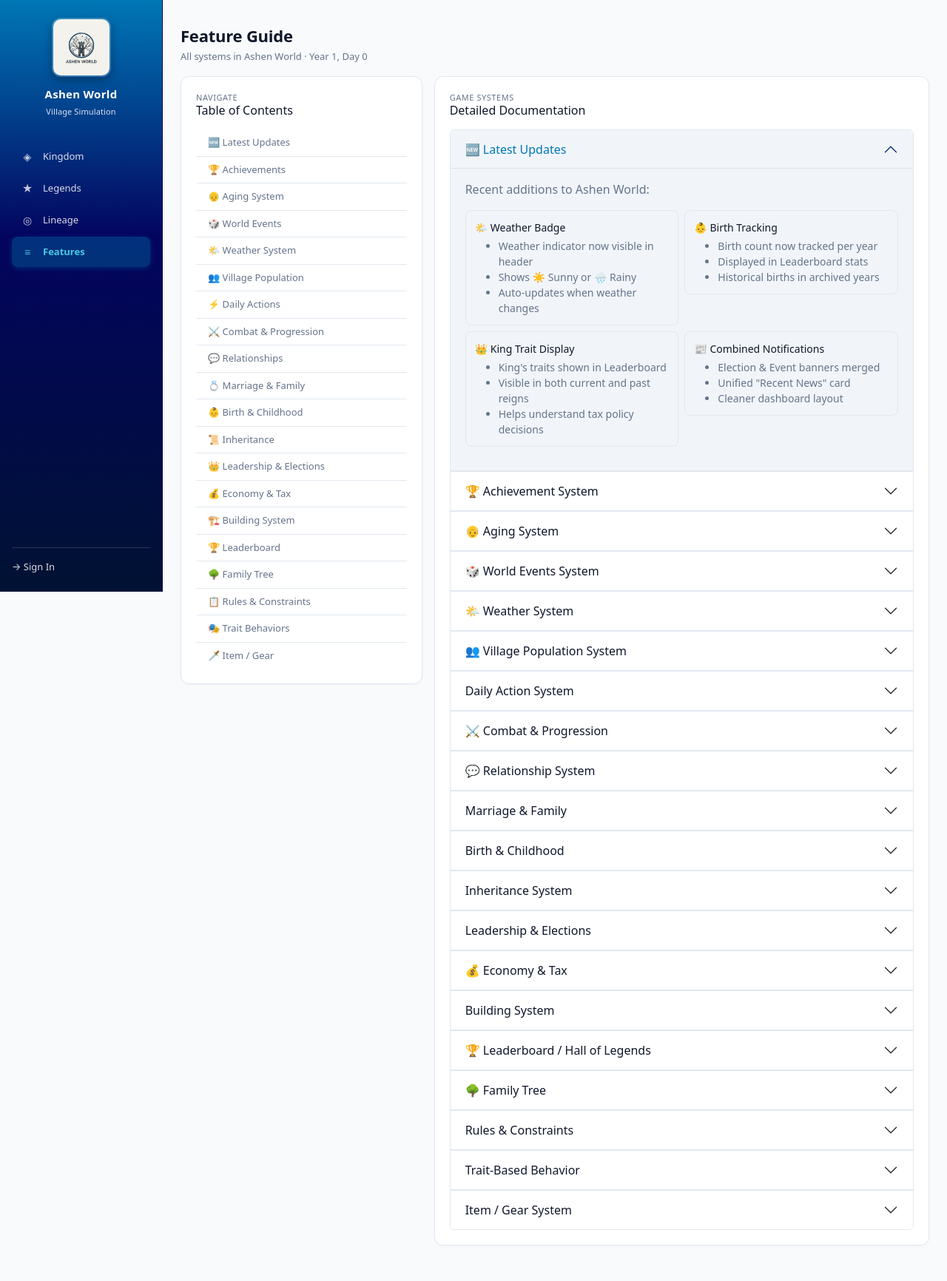
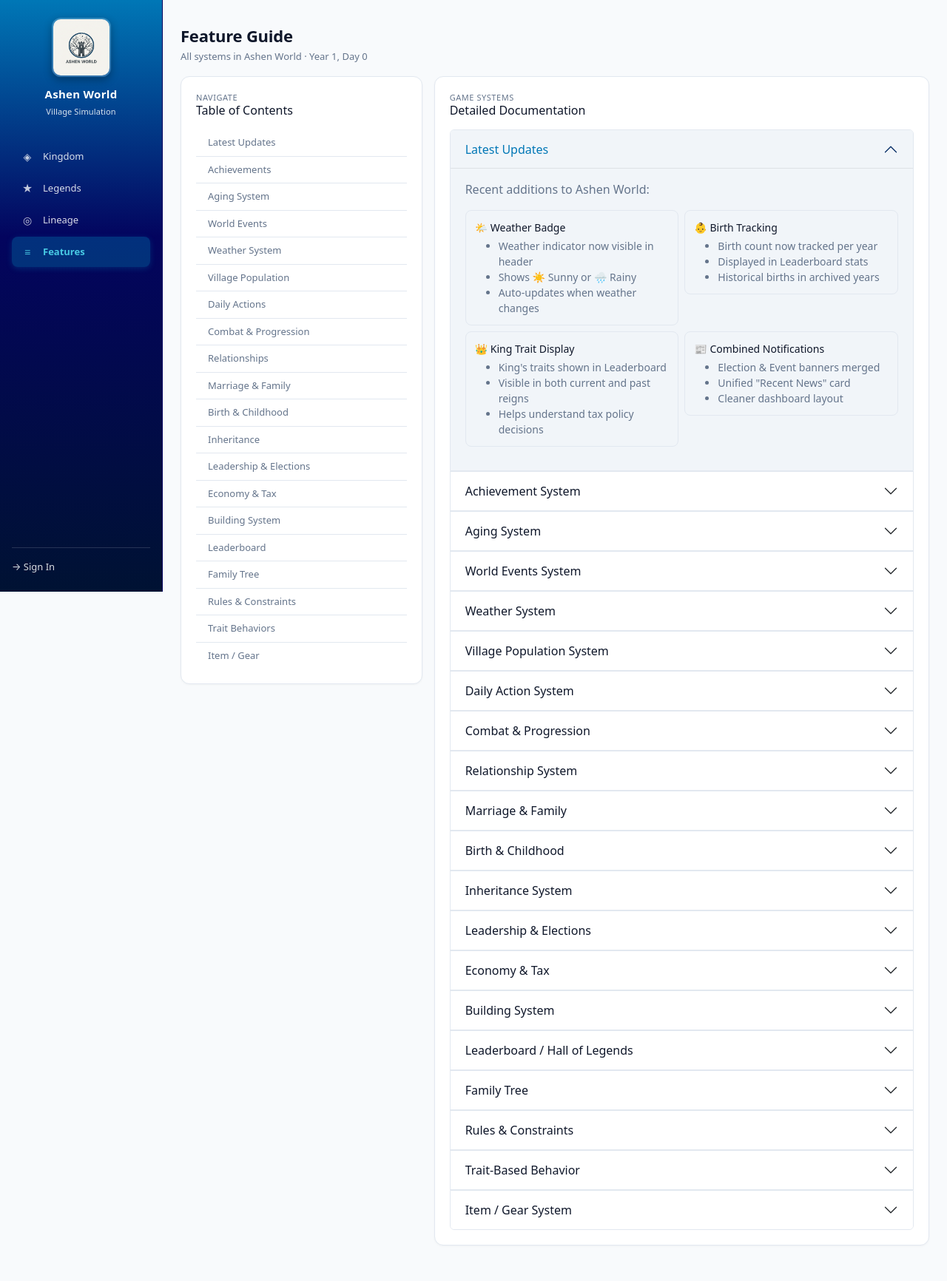
Before and after one commit to GeraldPlakasa/ashen-world, a Flask app: page /features in a window 1280 px wide. Shown: the whole page at 74% size. Run offline with Flask 3, Linux system fonts and the light colour scheme; data comes from the database, SQL or seed files in the repository; data that the repository does not hold is empty.

Commit message:
Update features, remove icons, adjust achievements
Features.html:
- Remove all emoji icons from TOC and accordion headers
- Update Aging section with new reduced decay values
- Update Achievement section: remove First Blood, update Legendary Hunter (500 kills), update Wealthy (10,000 coins)

Achievement changes:
- Remove 'first_blood' achievement entirely
- Legendary Hunter: 500 kills required (reward +25 ATK)
- Wealthy: 10,000 coins required (reward +1,000 coins)

```diff
--- a/templates/features.html
+++ b/templates/features.html
@@ -42,26 +42,26 @@
                   <div style="color: var(--aw-text);" class="h6 mb-3">Table of Contents</div>
 
                   <div class="list-group list-group-flush" style="font-size: 13px;">
-                    <a class="list-group-item list-group-item-action" href="#updates">🆕 Latest Updates</a>
-                    <a class="list-group-item list-group-item-action" href="#achievements">🏆 Achievements</a>
-                    <a class="list-group-item list-group-item-action" href="#aging">👴 Aging System</a>
-                    <a class="list-group-item list-group-item-action" href="#events">🎲 World Events</a>
-                    <a class="list-group-item list-group-item-action" href="#weather">🌤️ Weather System</a>
-                    <a class="list-group-item list-group-item-action" href="#pop">👥 Village Population</a>
-                    <a class="list-group-item list-group-item-action" href="#actions">⚡ Daily Actions</a>
-                    <a class="list-group-item list-group-item-action" href="#combat">⚔️ Combat & Progression</a>
-                    <a class="list-group-item list-group-item-action" href="#relations">💬 Relationships</a>
-                    <a class="list-group-item list-group-item-action" href="#marriage">💍 Marriage & Family</a>
-                    <a class="list-group-item list-group-item-action" href="#birth">👶 Birth & Childhood</a>
-                    <a class="list-group-item list-group-item-action" href="#inherit">📜 Inheritance</a>
-                    <a class="list-group-item list-group-item-action" href="#politics">👑 Leadership & Elections</a>
-                    <a class="list-group-item list-group-item-action" href="#economy">💰 Economy & Tax</a>
-                    <a class="list-group-item list-group-item-action" href="#buildings">🏗️ Building System</a>
-                    <a class="list-group-item list-group-item-action" href="#leaderboard">🏆 Leaderboard</a>
-                    <a class="list-group-item list-group-item-action" href="#familytree">🌳 Family Tree</a>
-                    <a class="list-group-item list-group-item-action" href="#rules">📋 Rules & Constraints</a>
-                    <a class="list-group-item list-group-item-action" href="#traits">🎭 Trait Behaviors</a>
-                    <a class="list-group-item list-group-item-action" href="#gear">🗡️ Item / Gear</a>
+                    <a class="list-group-item list-group-item-action" href="#updates">Latest Updates</a>
+                    <a class="list-group-item list-group-item-action" href="#achievements">Achievements</a>
+                    <a class="list-group-item list-group-item-action" href="#aging">Aging System</a>
+                    <a class="list-group-item list-group-item-action" href="#events">World Events</a>
+                    <a class="list-group-item list-group-item-action" href="#weather">Weather System</a>
+                    <a class="list-group-item list-group-item-action" href="#pop">Village Population</a>
+                    <a class="list-group-item list-group-item-action" href="#actions">Daily Actions</a>
+                    <a class="list-group-item list-group-item-action" href="#combat">Combat & Progression</a>
+                    <a class="list-group-item list-group-item-action" href="#relations">Relationships</a>
+                    <a class="list-group-item list-group-item-action" href="#marriage">Marriage & Family</a>
+                    <a class="list-group-item list-group-item-action" href="#birth">Birth & Childhood</a>
+                    <a class="list-group-item list-group-item-action" href="#inherit">Inheritance</a>
+                    <a class="list-group-item list-group-item-action" href="#politics">Leadership & Elections</a>
+                    <a class="list-group-item list-group-item-action" href="#economy">Economy & Tax</a>
+                    <a class="list-group-item list-group-item-action" href="#buildings">Building System</a>
+                    <a class="list-group-item list-group-item-action" href="#leaderboard">Leaderboard</a>
+                    <a class="list-group-item list-group-item-action" href="#familytree">Family Tree</a>
+                    <a class="list-group-item list-group-item-action" href="#rules">Rules & Constraints</a>
+                    <a class="list-group-item list-group-item-action" href="#traits">Trait Behaviors</a>
+                    <a class="list-group-item list-group-item-action" href="#gear">Item / Gear</a>
                   </div>
                 </div>
               </section>
@@ -79,7 +79,7 @@
                     <!-- LATEST UPDATES -->
                     <div class="accordion-item" id="updates">
                       <h2 class="accordion-header">
-                        <button class="accordion-button" type="button" data-bs-toggle="collapse" data-bs-target="#cUpdates">🆕 Latest Updates</button>
+                        <button class="accordion-button" type="button" data-bs-toggle="collapse" data-bs-target="#cUpdates">Latest Updates</button>
                       </h2>
                       <div id="cUpdates" class="accordion-collapse collapse show" data-bs-parent="#featuresAccordion">
                         <div class="accordion-body">
@@ -134,7 +134,7 @@
                     <!-- ACHIEVEMENT SYSTEM -->
                     <div class="accordion-item" id="achievements">
                       <h2 class="accordion-header">
-                        <button class="accordion-button collapsed" type="button" data-bs-toggle="collapse" data-bs-target="#cAchievements">🏆 Achievement System</button>
+                        <button class="accordion-button collapsed" type="button" data-bs-toggle="collapse" data-bs-target="#cAchievements">Achievement System</button>
                       </h2>
                       <div id="cAchievements" class="accordion-collapse collapse" data-bs-parent="#featuresAccordion">
                         <div class="accordion-body">
@@ -230,16 +221,16 @@
                     <!-- AGING SYSTEM -->
                     <div class="accordion-item" id="aging">
                       <h2 class="accordion-header">
-                        <button class="accordion-button collapsed" type="button" data-bs-toggle="collapse" data-bs-target="#cAging">👴 Aging System</button>
+                        <button class="accordion-button collapsed" type="button" data-bs-toggle="collapse" data-bs-target="#cAging">Aging System</button>
                       </h2>
                       <div id="cAging" class="accordion-collapse collapse" data-bs-parent="#featuresAccordion">
                         <div class="accordion-body">
-                          <p class="mb-3">Villagers experience the effects of aging as they grow older.</p>
+                          <p class="mb-3">Villagers experience the effects of aging as they grow older. Decay is gradual to allow elders to live longer.</p>
 
                           <div class="row g-2 mb-3">
                             <div class="col-md-6">
                               <div class="feature-box">
-                                <div style="color: var(--aw-text);" class="small mb-1">👨 Prime Years (18-69)</div>
+                                <div style="color: var(--aw-text);" class="small mb-1">Prime Years (18-69)</div>
                                 <ul class="small mb-0">
                                   <li>No age-related penalties</li>
                                   <li>Full stat growth potential</li>
@@ -294,7 +285,7 @@
                     <!-- EVENTS SYSTEM -->
                     <div class="accordion-item" id="events">
                       <h2 class="accordion-header">
-                        <button class="accordion-button collapsed" type="button" data-bs-toggle="collapse" data-bs-target="#cEvents">🎲 World Events System</button>
+                        <button class="accordion-button collapsed" type="button" data-bs-toggle="collapse" data-bs-target="#cEvents">World Events System</button>
                       </h2>
                       <div id="cEvents" class="accordion-collapse collapse" data-bs-parent="#featuresAccordion">
                         <div class="accordion-body">
@@ -378,7 +369,7 @@
                     <!-- WEATHER SYSTEM -->
                     <div class="accordion-item" id="weather">
                       <h2 class="accordion-header">
-                        <button class="accordion-button collapsed" type="button" data-bs-toggle="collapse" data-bs-target="#cWeather">🌤️ Weather System</button>
+                        <button class="accordion-button collapsed" type="button" data-bs-toggle="collapse" data-bs-target="#cWeather">Weather System</button>
                       </h2>
                       <div id="cWeather" class="accordion-collapse collapse" data-bs-parent="#featuresAccordion">
                         <div class="accordion-body">
@@ -424,7 +415,7 @@
 
                     <div class="accordion-item" id="pop">
                       <h2 class="accordion-header">
-                        <button class="accordion-button collapsed" type="button" data-bs-toggle="collapse" data-bs-target="#cPop">👥 Village Population System</button>
+                        <button class="accordion-button collapsed" type="button" data-bs-toggle="collapse" data-bs-target="#cPop">Village Population System</button>
                       </h2>
                       <div id="cPop" class="accordion-collapse collapse" data-bs-parent="#featuresAccordion">
                         <div class="accordion-body">
@@ -519,7 +510,7 @@
 
                     <div class="accordion-item" id="combat">
                       <h2 class="accordion-header">
-                        <button class="accordion-button collapsed" type="button" data-bs-toggle="collapse" data-bs-target="#cCombat">⚔️ Combat & Progression</button>
+                        <button class="accordion-button collapsed" type="button" data-bs-toggle="collapse" data-bs-target="#cCombat">Combat & Progression</button>
                       </h2>
                       <div id="cCombat" class="accordion-collapse collapse" data-bs-parent="#featuresAccordion">
                         <div class="accordion-body">
@@ -574,7 +565,7 @@
 
                     <div class="accordion-item" id="relations">
                       <h2 class="accordion-header">
-                        <button class="accordion-button collapsed" type="button" data-bs-toggle="collapse" data-bs-target="#cRel">💬 Relationship System</button>
+                        <button class="accordion-button collapsed" type="button" data-bs-toggle="collapse" data-bs-target="#cRel">Relationship System</button>
                       </h2>
                       <div id="cRel" class="accordion-collapse collapse" data-bs-parent="#featuresAccordion">
                         <div class="accordion-body">
@@ -766,7 +757,7 @@
 
                     <div class="accordion-item" id="economy">
                       <h2 class="accordion-header">
-                        <button class="accordion-button collapsed" type="button" data-bs-toggle="collapse" data-bs-target="#cEco">💰 Economy & Tax</button>
+                        <button class="accordion-button collapsed" type="button" data-bs-toggle="collapse" data-bs-target="#cEco">Economy & Tax</button>
                       </h2>
                       <div id="cEco" class="accordion-collapse collapse" data-bs-parent="#featuresAccordion">
                         <div class="accordion-body">
@@ -884,7 +875,7 @@
                     <!-- LEADERBOARD -->
                     <div class="accordion-item" id="leaderboard">
                       <h2 class="accordion-header">
-                        <button class="accordion-button collapsed" type="button" data-bs-toggle="collapse" data-bs-target="#cLeaderboard">🏆 Leaderboard / Hall of Legends</button>
+                        <button class="accordion-button collapsed" type="button" data-bs-toggle="collapse" data-bs-target="#cLeaderboard">Leaderboard / Hall of Legends</button>
                       </h2>
                       <div id="cLeaderboard" class="accordion-collapse collapse" data-bs-parent="#featuresAccordion">
                         <div class="accordion-body">
@@ -942,7 +933,7 @@
                     <!-- FAMILY TREE -->
                     <div class="accordion-item" id="familytree">
                       <h2 class="accordion-header">
-                        <button class="accordion-button collapsed" type="button" data-bs-toggle="collapse" data-bs-target="#cFamilyTree">🌳 Family Tree</button>
+                        <button class="accordion-button collapsed" type="button" data-bs-toggle="collapse" data-bs-target="#cFamilyTree">Family Tree</button>
                       </h2>
                       <div id="cFamilyTree" class="accordion-collapse collapse" data-bs-parent="#featuresAccordion">
                         <div class="accordion-body">
```
Also changed, not shown: other parts of templates/features.html (+26 -35 lines), src/services/achievement_service.py (+4 -21 lines).
